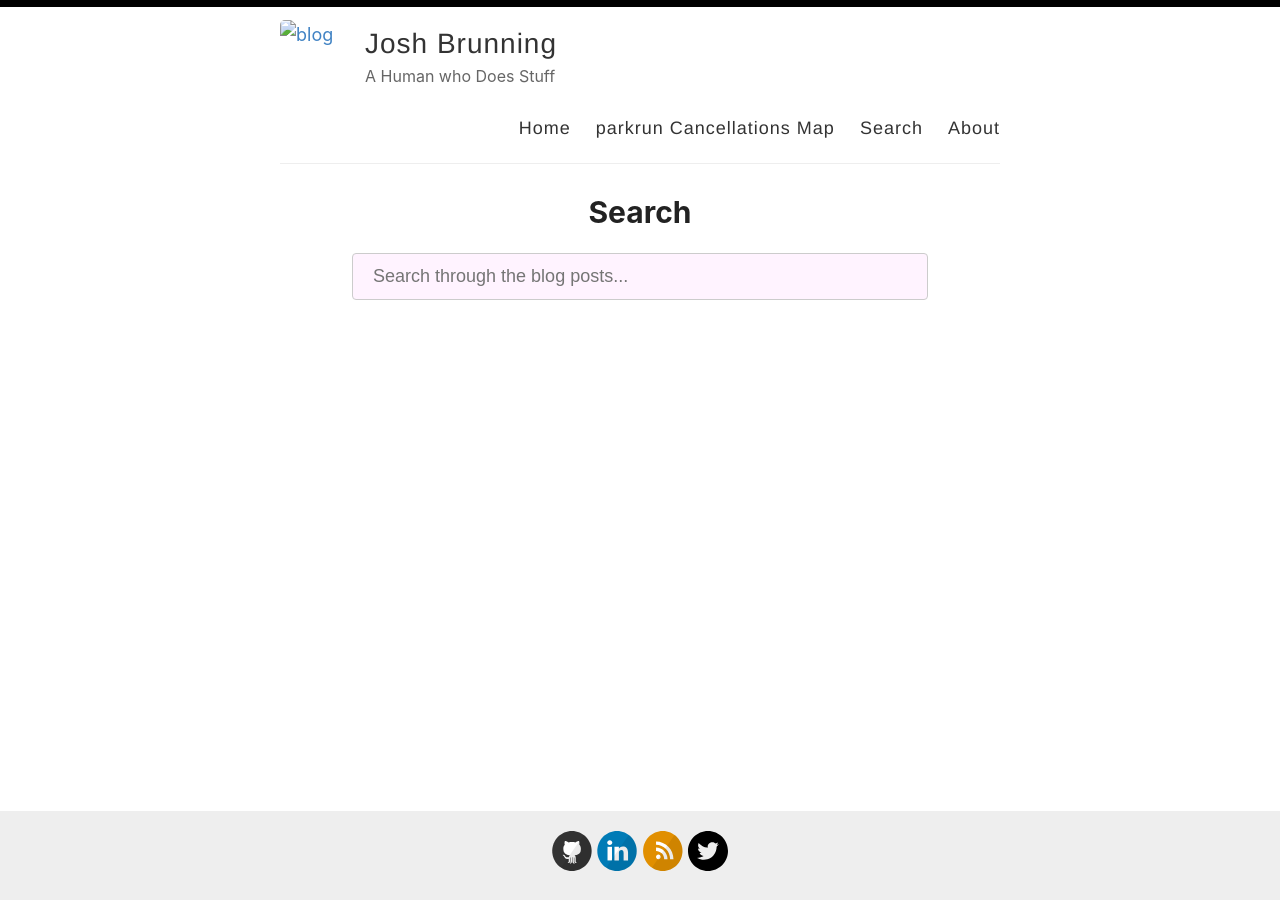
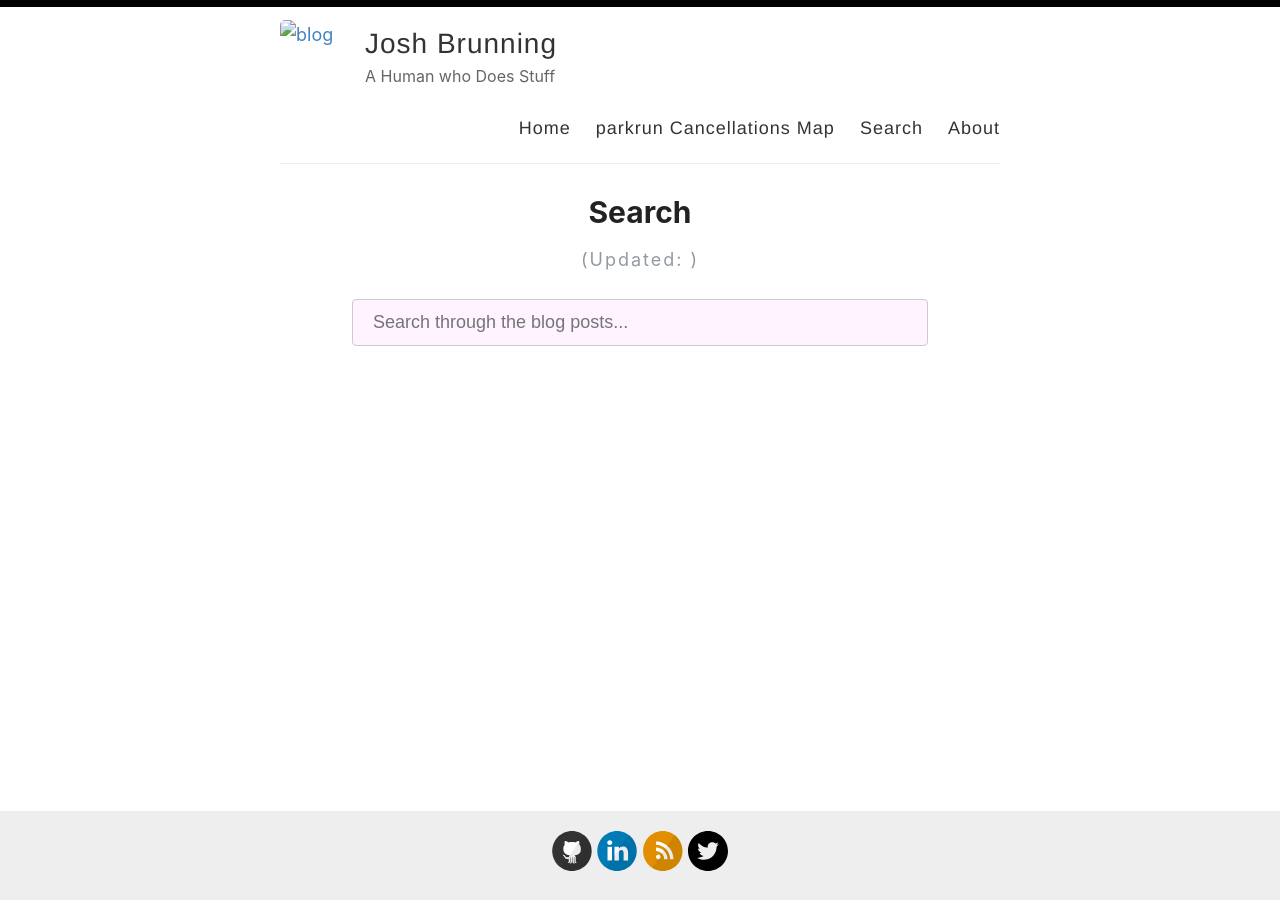
Before and after one commit to josh-justjosh/blog, a Jekyll site: the page built from _pages/search.md, in a window 1280 px wide. Built offline with Jekyll 4.4.1, drawn with Linux system fonts in a browser that asks for light colours.

Commit message:
Update page.html

```diff
--- a/_layouts/page.html
+++ b/_layouts/page.html
@@ -5,7 +5,7 @@ layout: default
 <article class="page">
 
   <h1>{{ page.title }}</h1>
-
+  <p class="author_title" datetime="{{ page.last_modified_at | date_to_xmlschema }}">(Updated: {{ page.last_modified_at | date: "%-d %b %Y" }})</p>
   <div class="entry">
     {{ content }}
   </div>
```
